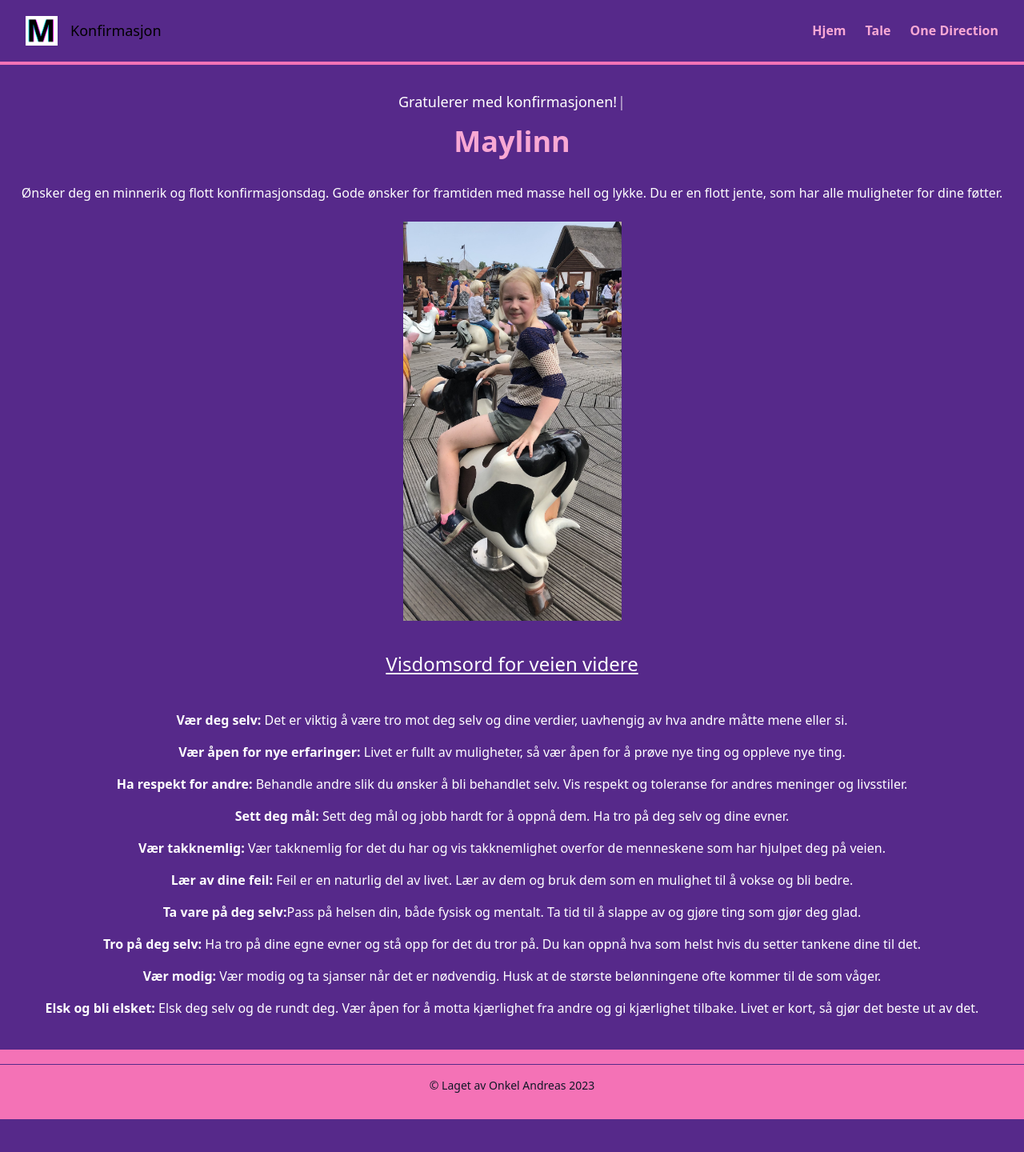
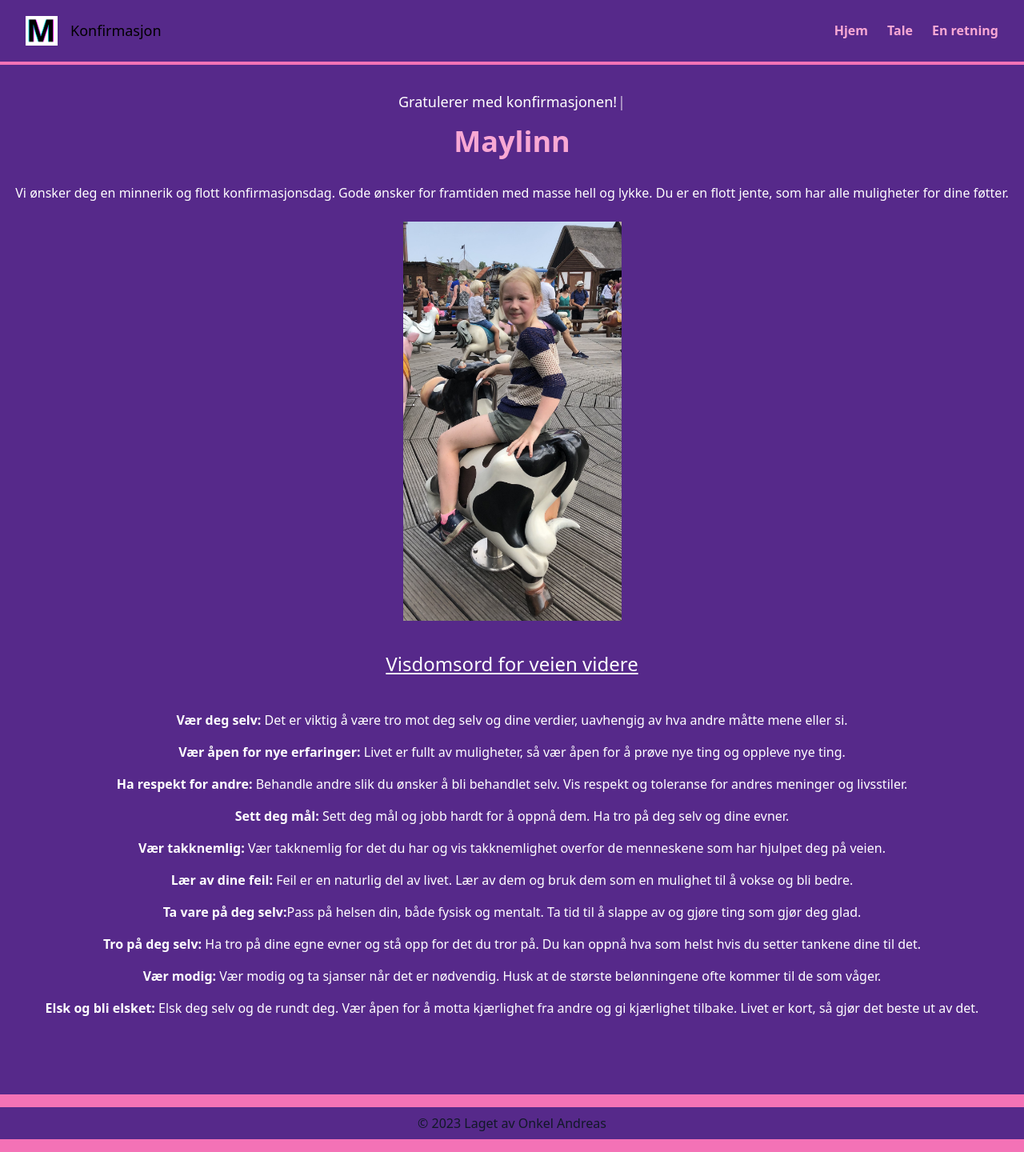
Before and after one commit to Andreastak86/Maylinn_Konfirmasjon, a Next.js app: page / in a window 1280 px wide. Shown: the whole page at 80% size. Before the commit the page ends 1399 px from the top, so only its background shows below. Built offline with nearby package versions, Linux system fonts and the light colour scheme.

Commit message:
make it better

```diff
--- a/components/footer.js
+++ b/components/footer.js
@@ -2,12 +2,11 @@ import React from "react";
 
 const Footer = () => {
     return (
-        <footer className=' border-t-2 border-pink-400 py-4 bg-pink-400'>
-            <div className='flex justify-center'>
-                <div className=' bg-purple-400 h-px'></div>
-            </div>
-            <div className='text-center py-4 text-sm text-gray-900 bg-pink-400'>
-                &copy; Laget av Onkel Andreas {new Date().getFullYear()}
+        <footer className='bg-pink-400 mt-auto py-4'>
+            <div className='container mx-auto text-center'>
+                <p className='text-gray-900 py-2'>
+                    &copy; 2023 Laget av Onkel Andreas
+                </p>
             </div>
         </footer>
     );
--- a/components/funny.js
+++ b/components/funny.js
@@ -1,33 +1,44 @@
 import { useState, useEffect } from "react";
 
-export default function Funny() {
-    const [activity, setActivity] = useState("");
+export default function CatPictures() {
+    const [pictureUrl, setPictureUrl] = useState("");
+    const [isLoading, setIsLoading] = useState(false);
+    const [error, setError] = useState(null);
+
+    const fetchPicture = async () => {
+        setIsLoading(true);
+        try {
+            const response = await fetch("https://cataas.com/cat");
+            const picture = await response.url;
+            setPictureUrl(picture);
+        } catch (error) {
+            setError("An error occurred while fetching the data");
+        } finally {
+            setIsLoading(false);
+        }
+    };
+
+    const handleClick = () => {
+        fetchPicture();
+    };
 
     useEffect(() => {
-        fetchActivity();
+        fetchPicture();
     }, []);
 
-    const fetchActivity = () => {
-        fetch("https://www.boredapi.com/api/activity/")
-            .then((response) => response.json())
-            .then((data) => {
-                setActivity(data.activity);
-            })
-            .catch((error) => console.error(error));
-    };
-
     return (
-        <div className=' text-white mx-auto flex flex-col justify-center  items-center align-middle'>
-            <h1 className=' text-[24px] py-5'>
-                Gå aldri tomt for ideer du kan gjøre!
+        <div className=' flex flex-col items-center'>
+            <h1 className=' text-white py-6 text-[20px]'>
+                Din daglige pusekatt
             </h1>
-            <p>Aktivitet:</p>
-            <p className=' py-4'>{activity}</p>
+            {isLoading && <p>Loading data...</p>}
+            {!isLoading && error && <p>{error}</p>}
+            {!isLoading && !error && <img src={pictureUrl} alt='A cat' />}
             <button
-                className=' border-2 border-pink-400 bg-pink-300 my-4'
-                onClick={fetchActivity}
+                className=' bg-pink-400 my-6 p-2 rounded-md'
+                onClick={handleClick}
             >
-                Gi meg en ny aktivitet
+                Get a new picture
             </button>
         </div>
     );
--- a/components/navBar.js
+++ b/components/navBar.js
@@ -93,7 +93,7 @@ export default function Navbar() {
                                 <Link href='/tale'>Tale</Link>
                             </li>
                             <li className='font-semibold text-pink-300'>
-                                <Link href='/oneDir'>One Direction</Link>
+                                <Link href='/oneDir'>En retning</Link>
                             </li>
                         </ul>
                     </div>
--- a/components/wisdom.js
+++ b/components/wisdom.js
@@ -61,7 +61,7 @@ export default function Wisdom() {
                         og ta sjanser når det er nødvendig. Husk at de største
                         belønningene ofte kommer til de som våger.
                     </li>
-                    <li className='py-2'>
+                    <li className='pt-2 pb-16'>
                         <span className=' font-bold'>Elsk og bli elsket:</span>{" "}
                         Elsk deg selv og de rundt deg. Vær åpen for å motta
                         kjærlighet fra andre og gi kjærlighet tilbake. Livet er
--- a/pages/index.js
+++ b/pages/index.js
@@ -29,9 +29,9 @@ export default function Home() {
                 </h1>
                 <section className=' text-center py-8 mx-4 text-white'>
                     <p>
-                        Ønsker deg en minnerik og flott konfirmasjonsdag. Gode
-                        ønsker for framtiden med masse hell og lykke. Du er en
-                        flott jente, som har alle muligheter for dine føtter.
+                        Vi ønsker deg en minnerik og flott konfirmasjonsdag.
+                        Gode ønsker for framtiden med masse hell og lykke. Du er
+                        en flott jente, som har alle muligheter for dine føtter.
                     </p>
                     <div className=' flex justify-center mt-6'>
                         <Image
```
